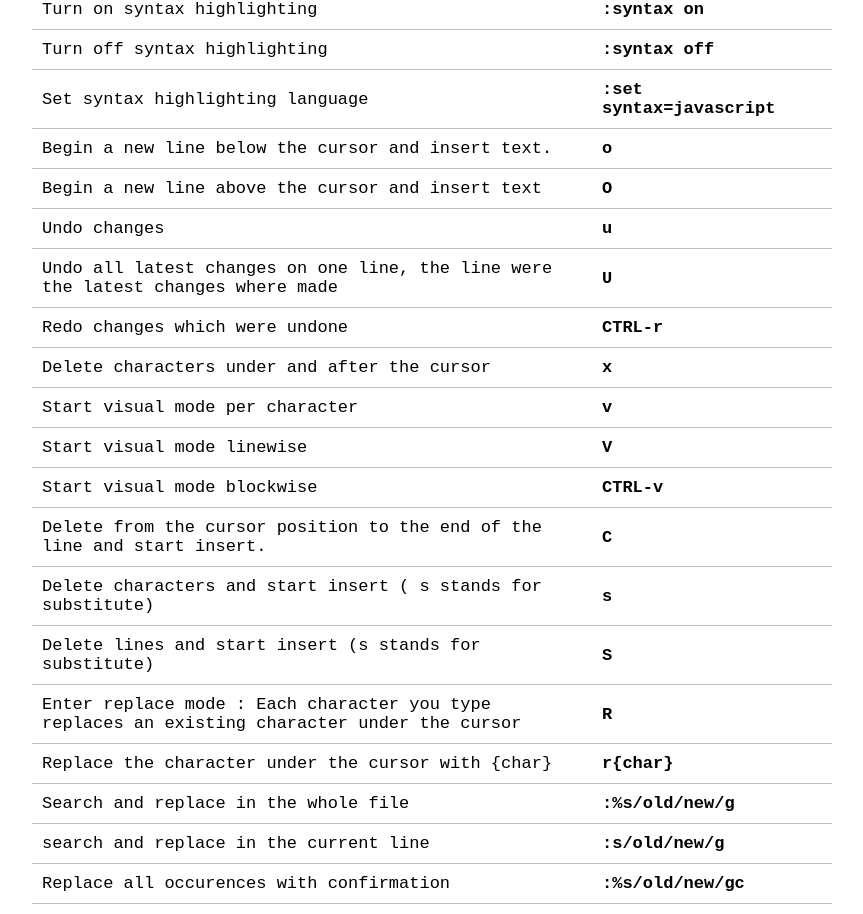
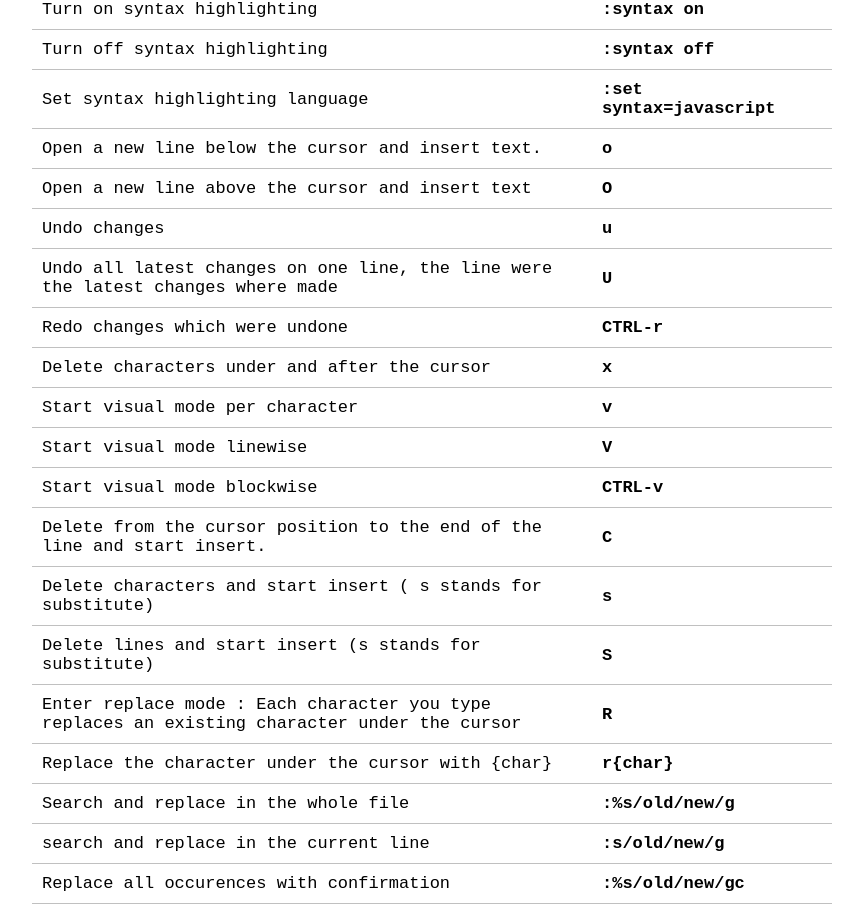
Before and after one commit to yann-yinn/vim-interactive-cheat-sheet, a React (Create React App) app: page / in a window 1280 px wide. Shown: the part 1960-2874 px from the top of the page, without its empty margins (208-1071 px from the left). Built offline with nearby package versions, Linux system fonts and the light colour scheme.

Commit message:
open a new line mnemonic for o and O

```diff
--- a/src/commands.js
+++ b/src/commands.js
@@ -207,12 +207,12 @@ export default [
     keywords: "syntax color language highlighting"
   },
   {
-    label: "Begin a new line below the cursor and insert text.",
+    label: "Open a new line below the cursor and insert text.",
     command: "o",
     keywords: "Insert begin new line"
   },
   {
-    label: "Begin a new line above the cursor and insert text",
+    label: "Open a new line above the cursor and insert text",
     command: "O",
     keywords: "Insert begin new line"
   },
```
